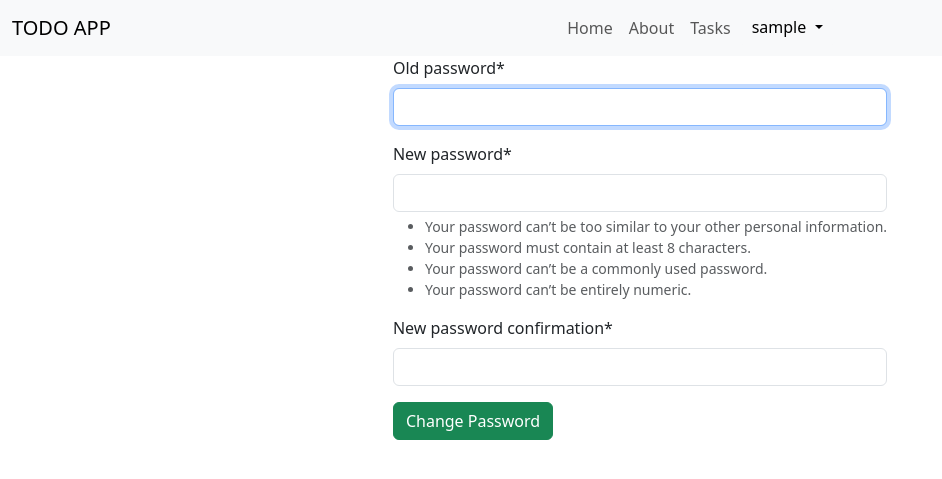
After one commit to koval1off/TODO_LIST_APP, a Django app: page /custom_accounts/change-password/ in a window 1280 px wide. The commit adds this page. Shown: the top 479 px of the page, without its empty margins (0-942 px from the left). Run offline with Django 4.2, Linux system fonts and the light colour scheme; the visitor is signed in with stand-in values (Sample User, id 1); parts of the project's set-up code (start-up, migrations or seed data) failed here and were passed over; some libraries are stand-ins or nearby versions.

Commit message:
add passwd change and email confirmation

```diff
--- a/accounts/urls.py
+++ b/accounts/urls.py
@@ -1,8 +1,9 @@
 from django.urls import path
-
-from .views import SignupPageView
+from .views import CustomUserSignupView, CustomChangePasswordView, CustomChangePasswordDoneView
 
 
 urlpatterns = [
-    path("signup/", SignupPageView.as_view(), name="signup"),
+    path("signup/", CustomUserSignupView.as_view(), name="signup"),
+    path("change-password/", CustomChangePasswordView.as_view(), name="change_password"),
+    path("change-password/done", CustomChangePasswordDoneView.as_view(), name="change_password_done"),
 ]
--- a/accounts/views.py
+++ b/accounts/views.py
@@ -1,9 +1,35 @@
-from django.views import generic
 from django.urls import reverse_lazy
-from django.contrib.auth.forms import UserCreationForm
+from django.contrib.auth import logout, login
+from allauth.account.forms import SignupForm
+from allauth.account import views as allauth_views
+from django.contrib.auth.views import PasswordChangeView, PasswordChangeDoneView
 
 
-class SignupPageView(generic.CreateView):
-    form_class = UserCreationForm
-    success_url = reverse_lazy("login")
+class CustomUserSignupView(allauth_views.SignupView):
+    form_class = SignupForm
     template_name = "registration/signup.html"
+
+    def form_valid(self, form):
+        response = super().form_valid(form)
+        if self.user:
+            user = self.user
+            user.backend = 'allauth.account.auth_backends.AuthenticationBackend'
+            login(self.request, user)
+        return response
+
+    def get_success_url(self):
+        return reverse_lazy("login")
+
+
+class CustomChangePasswordView(PasswordChangeView):
+    template_name = "registration/password_change.html"
+    success_url = reverse_lazy("password_change_done")
+
+    def form_valid(self, form):
+        response = super().form_valid(form)
+        logout(self.request)
+        return response
+
+
+class CustomChangePasswordDoneView(PasswordChangeDoneView):
+    template_name = "registration/password_change_done.html"
--- a/django_project/urls.py
+++ b/django_project/urls.py
@@ -21,6 +21,7 @@ urlpatterns = [
     path('', include('pages.urls')),
     path('task/', include('todos.urls')),
     path('accounts/', include("django.contrib.auth.urls")),
-    path('accounts/', include('accounts.urls')),
+    path('accounts/', include('allauth.urls')),
+    path('custom_accounts/', include('accounts.urls')),
     path('api/', include('apis.urls')),
 ]
--- a/templates/_base.html
+++ b/templates/_base.html
@@ -21,17 +21,21 @@
               <li class="nav-item">
                 <a class="nav-link" href="{% url 'about' %}">About</a>
               </li>
+
               {% if user.is_authenticated %}
               <li class="nav-item">
                 <a class="nav-link" href="{% url 'tasks:task_list' %}">Tasks</a>
               </li>
-              <li class="nav-item">
-                <a class="nav-link" href="#">{{ user.username }}</a>
-              </li>
-              <li class="nav-item">
-                <!-- <button class="btn btn-danger" type="submit">Logout</button> -->
-                <a class="btn btn-danger" href="{% url 'logout' %}">Logout</a>
-              </li>
+              <div class="dropdown">
+                <a class="btn btn-light dropdown-toggle" href="#" role="button" data-bs-toggle="dropdown" aria-expanded="false">
+                  {{ user.username }}
+                </a>
+                <ul class="dropdown-menu">
+                  <li><a class="dropdown-item" href="{% url 'change_password' %}">Change Password</a></li>
+                  <li><a class="dropdown-item" href="{% url 'logout' %}">Logout</a></li>
+                </ul>
+              </div>
+
               {% else %}
               <li class="nav-item">
                 <a class="btn btn-success me-2" href="{% url 'login' %}">Login</a>
--- /dev/null
+++ b/templates/account/email/confirmation_signup_subject.html
@@ -0,0 +1,4 @@
+{% load i18n %}
+{% autoescape off %}
+{% blocktrans %}Please Confirm Your Email Address{% endblocktrans %}
+{% endautoescape %}
--- /dev/null
+++ b/templates/registration/password_change.html
@@ -0,0 +1,10 @@
+{% extends "_base.html" %}
+{% load crispy_forms_tags %}
+
+{% block content %}
+    <form method="post" action="{% url 'change_password' %}">
+        {% csrf_token %}
+        {{ form|crispy }}
+        <button class="btn btn-success" type="submit">Change Password</button>
+    </form>
+{% endblock content %}
--- /dev/null
+++ b/templates/registration/password_change_done.html
@@ -0,0 +1,5 @@
+{% extends "_base.html" %}
+
+{% block content %}
+    <h3>Your password has been successfully changed!</h3>
+{% endblock content %}
--- a/todos/forms.py
+++ b/todos/forms.py
@@ -7,6 +7,10 @@ class CreateTaskForm(forms.ModelForm):
     class Meta:
         model = Task
         fields = ['title']
+        widgets = {
+            'title': forms.TextInput(attrs={'placeholder': 'my text here'}),
+        }
+    title = forms.CharField(label='', required=True)
 
 
 class UpdateTaskForm(forms.ModelForm):
```
Also changed, not shown: django_project/settings.py (+14 -4 lines), templates/account/email/confirmation_signup_message.html (added, +7 -0 lines), templates/todos/task_list.html (+6 -3 lines).
